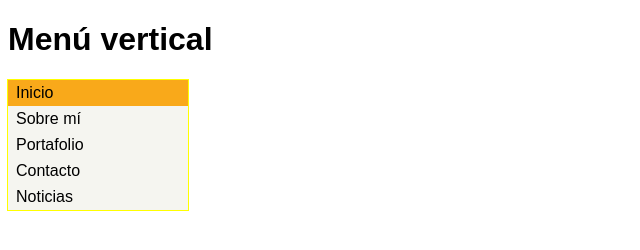
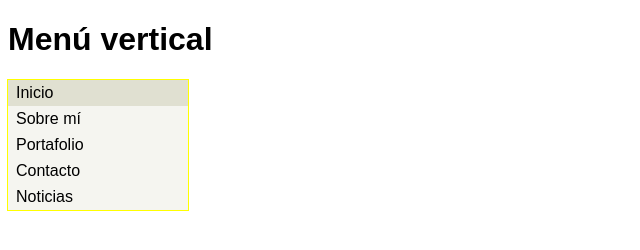
Before and after one commit to Yelitza3125/proyecto-menu-vertical, a plain HTML site: page index.html in a window 1280 px wide. In both pictures the pointer is over the link "Inicio". Shown: the whole page, without its empty margins (0-640 px from the left). Drawn offline with Linux system fonts and the light colour scheme.

Commit message:
Agregando efecto hover a la etiqueta ancla

```diff
--- a/css/main.css
+++ b/css/main.css
@@ -24,12 +24,20 @@ li {
 
 }
 
+
+
+
 a {
    /*outline: 1px solid green;*/
     display: block;
     text-decoration: none;
     color: #000;
     padding-left: 8px;
+
+}
+
+a:hover {
+    background: #e0e0d1;
 }
 
 ul li:first-child {
```
